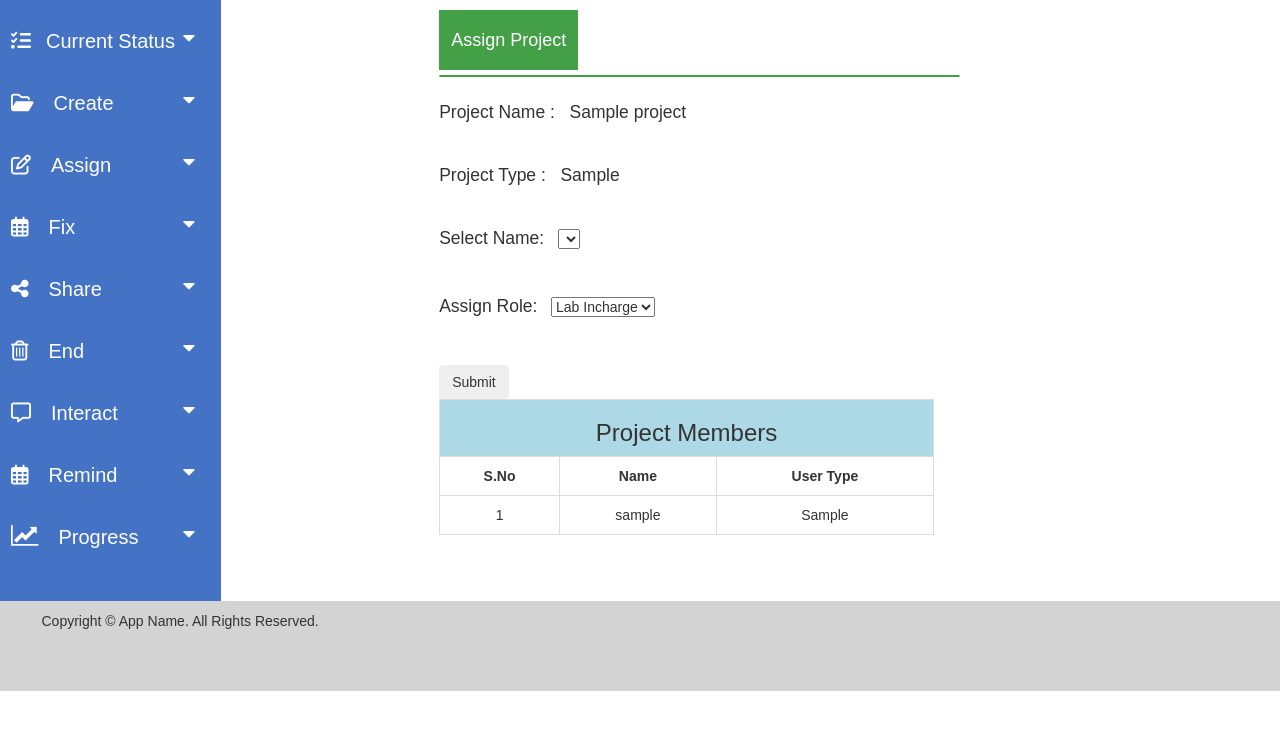
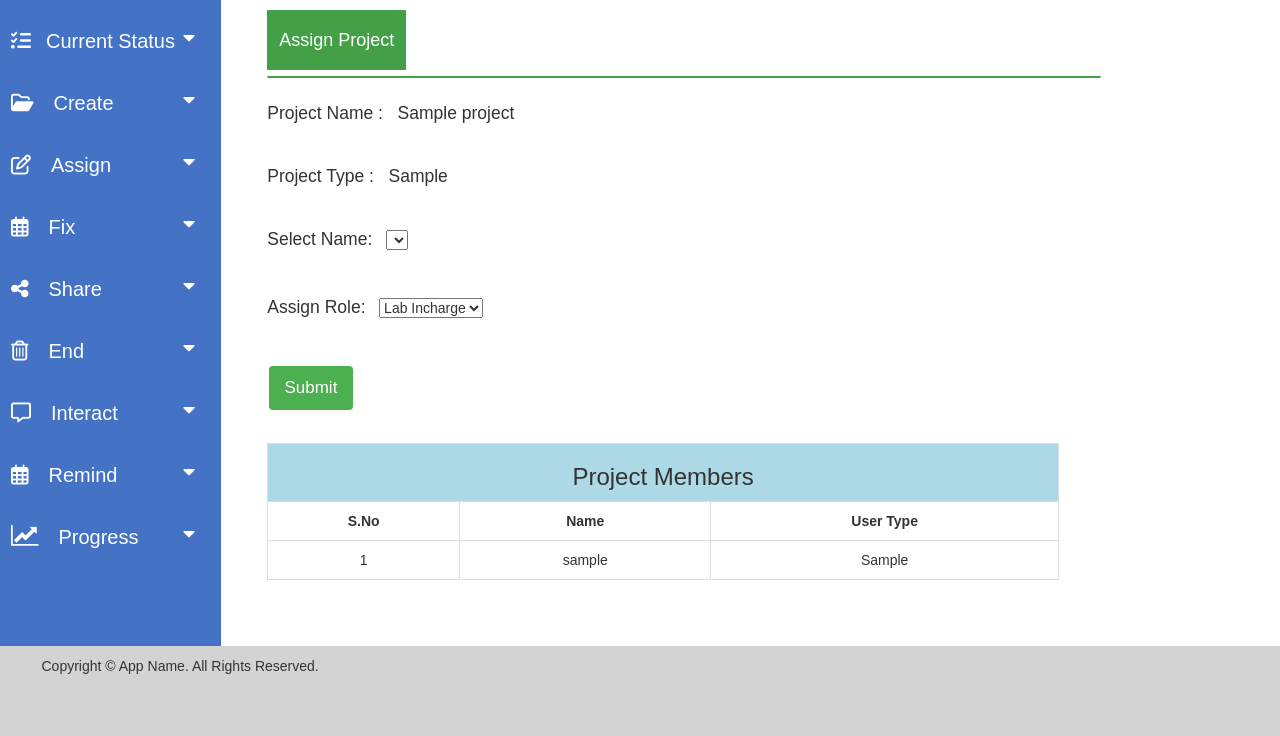
Before and after one commit to KLNarayana03/ResearchRealm, a PHP site: page /assign.php?rn=1 in a window 1280 px wide. Shown: the part 83-819 px from the top of the page. Before the commit the page ends 774 px from the top, so only its background shows below. Run offline with PHP 8.4, Linux system fonts and the light colour scheme; the visitor is signed in with stand-in values (Sample User, id 1); tables that the repository leaves empty or names only in its code hold one stand-in row (values such as "Sample post"); lists and menus that the app fills with data are empty; some libraries are stand-ins or nearby versions.

Commit message:
Update landingpage.css

```diff
--- a/final/landingpage.css
+++ b/final/landingpage.css
@@ -52,8 +52,8 @@ body {
 }
 
 .maincontent {
-  width: 50%;
-  margin-left: 20%;
+  width: 80%;
+  margin-left: 3.5%;
   line-height: 2;
 }
 
@@ -232,7 +232,7 @@ left: 38.5vw;
   border: none;
   cursor: pointer;
   width: auto;
-  margin-bottom: 5px;
+  margin-bottom: 6px;
 }
 
 
@@ -280,6 +280,18 @@ margin-bottom:0px;
 
 }
 
+.btn {
+background-color: #4CAF50;
+color: white;
+font-size: 17px;
+padding: 10px;
+border: none;
+cursor: pointer;
+width: 10%;
+margin-bottom: 4%;
+margin-left: 2px;
+}
+
 /* Add a red background color to the cancel button */
 .form-container .cancel {
 background-color: rgba(255, 17, 0, 0.788);
```
